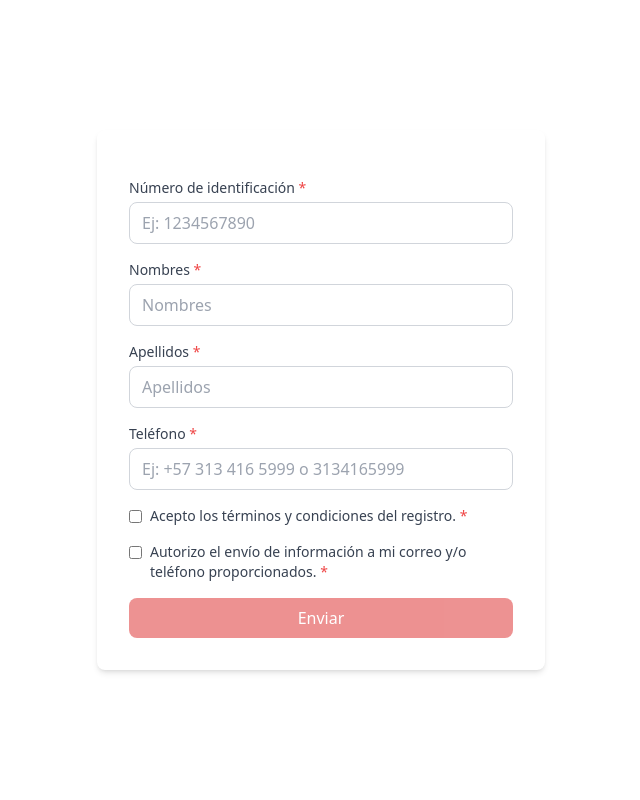
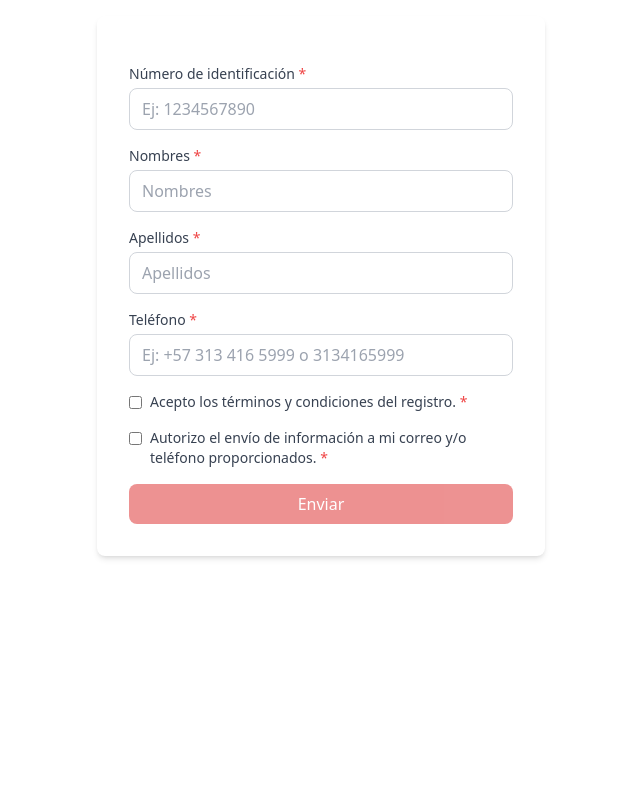
Before and after one commit to Deikore/soynadia, a Django app: page /embed/prospectos/ in a window 1280 px wide. Shown: the whole page, without its empty margins (319-959 px from the left). Run offline with Django 5.2, Linux system fonts and the light colour scheme; parts of the project's set-up code (start-up, migrations or seed data) failed here and were passed over; some libraries are stand-ins or nearby versions.

Commit message:
Update embed prospect form layout for improved styling and spacing

```diff
--- a/templates/voters/embed_prospect_form.html
+++ b/templates/voters/embed_prospect_form.html
@@ -9,7 +9,7 @@
         input:invalid { box-shadow: none; }
     </style>
 </head>
-<body class="bg-white min-h-screen flex items-center justify-center p-4">
+<body class="bg-white flex items-start justify-center pt-4 px-4">
     <div class="w-full max-w-md">
         {% if success %}
         <div class="bg-white rounded-lg shadow-md p-8 text-center">
```
